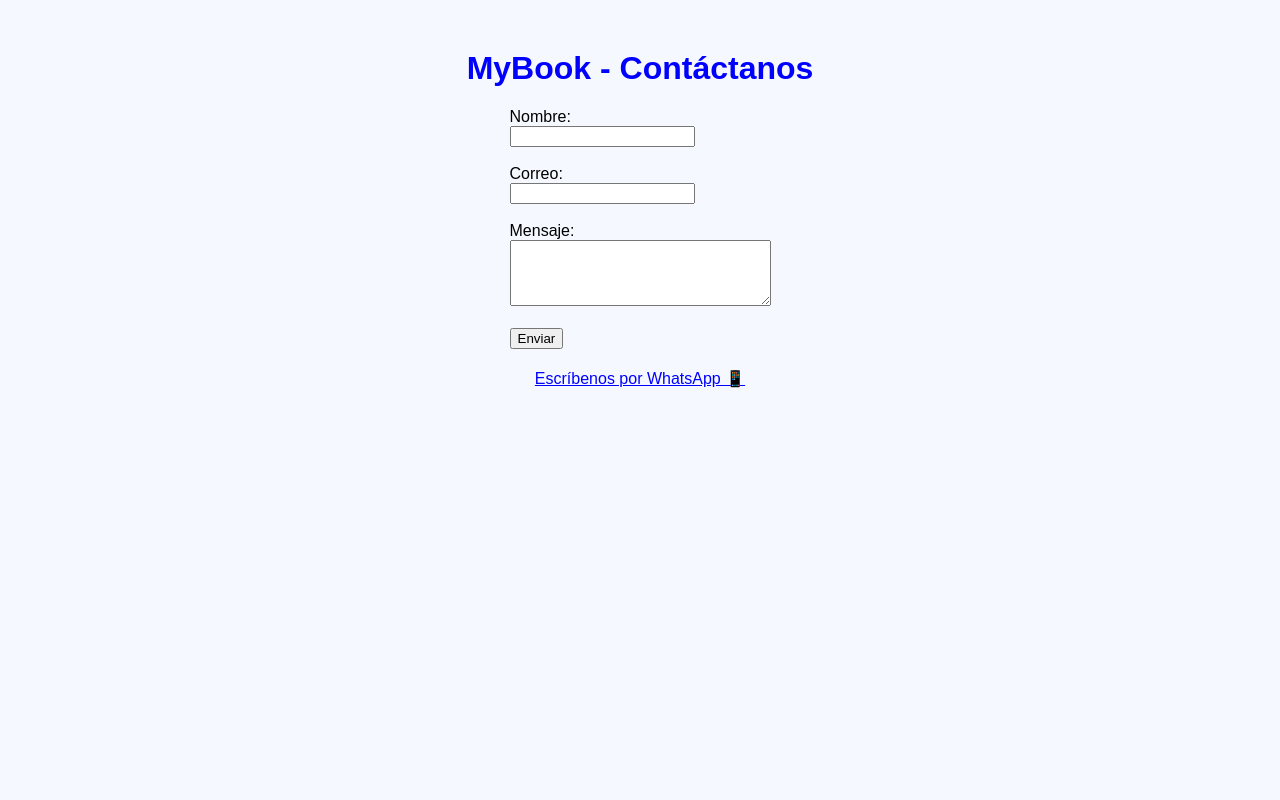
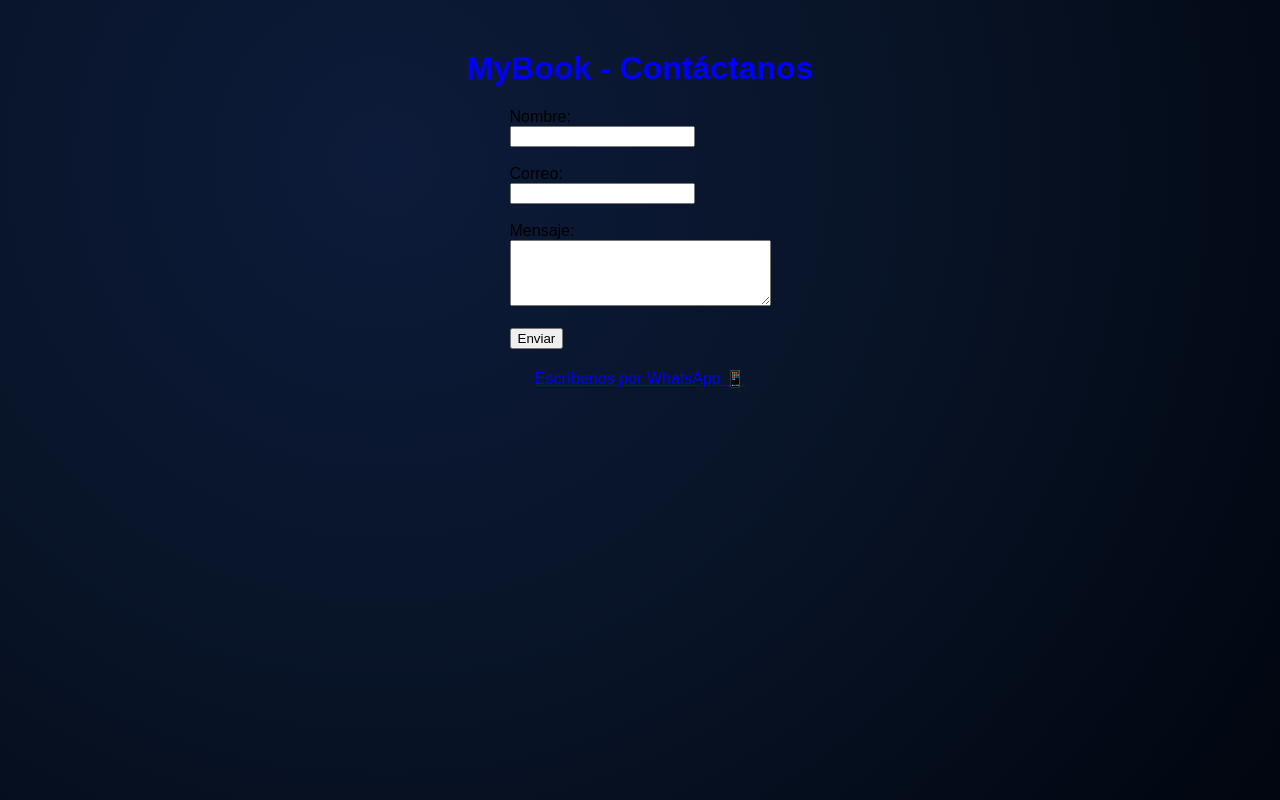
Before and after one commit to mybooklink2025-cloud/mybook-frontend, a React (Create React App) app: page /contactanos in a window 1280 px wide. Built offline with nearby package versions, Linux system fonts and the light colour scheme; no server answers.

Commit message:
Agregar fondo animado

```diff
--- a/src/Contactanos.js
+++ b/src/Contactanos.js
@@ -41,6 +41,18 @@
 
   return (
     <div style={{ textAlign: "center", marginTop: "50px" }}>
+      {/* 🌌 Fondo degradado sin polígonos */}
+    <div
+      style={{
+        position: "fixed",
+        top: 0,
+        left: 0,
+        width: "100vw",
+        height: "100vh",
+        background: "radial-gradient(circle at 30% 20%, #0d1b3a 0%, #081326 50%, #01060f 100%)",
+        zIndex: -1,
+      }}
+    ></div>
       <h1>
         <span
           onClick={logoClick}
```
